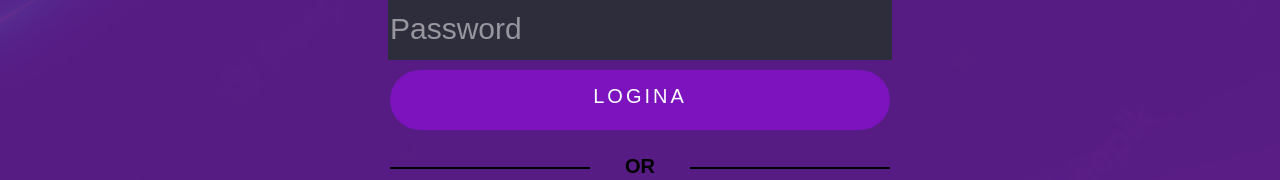
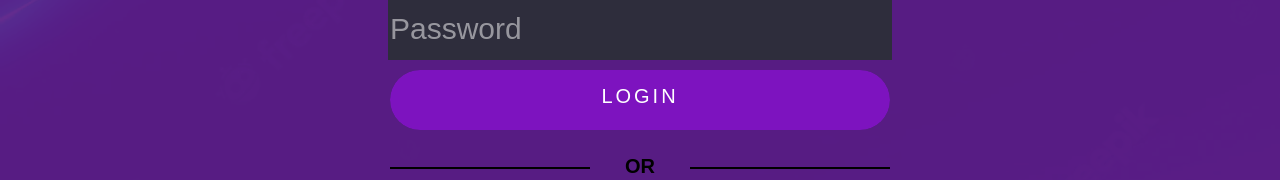
Before and after one commit to Carasssiusaurat/Area_sgf, a React (Create React App) app: page / in a window 1280 px wide. Shown: the part 620-800 px from the top of the page. Built offline with nearby package versions, Linux system fonts and the light colour scheme.

Commit message:
[FIX] - login

```diff
--- a/src/pages/Login.js
+++ b/src/pages/Login.js
@@ -9,7 +9,9 @@ const Login = () => {
   return (
     <div>
       <Logo />
-      <div className="center" ><Auth Text="Logina"/> </div>
+      <div className="center">
+        <Auth Text="Login" />{" "}
+      </div>
       <div className="google">
         <GoogleOAuthProvider clientId="392568468203-3lrfh8iiiast4keo921gj5n0qajp7vmd.apps.googleusercontent.com">
           <GoogleLoginComponent />
```
